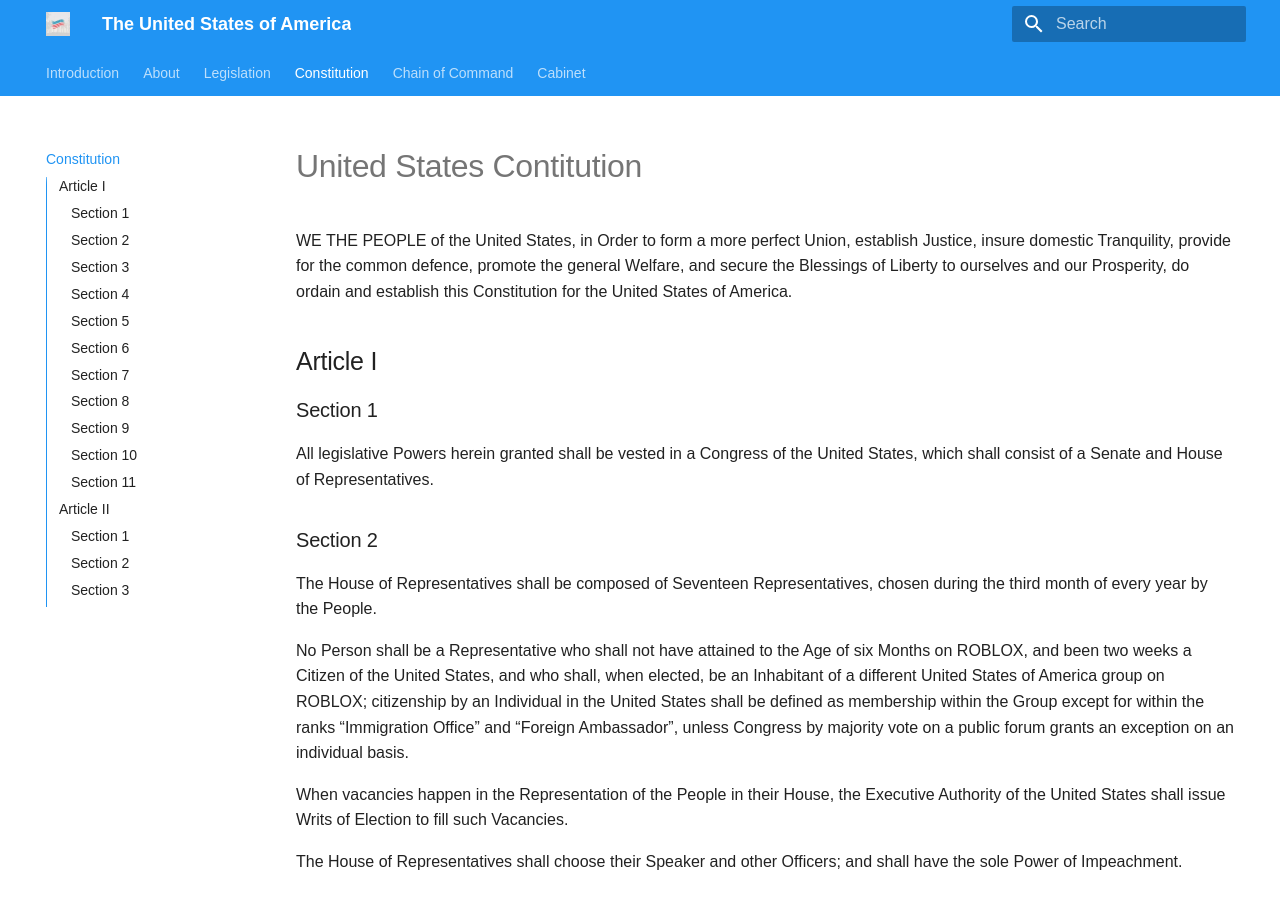
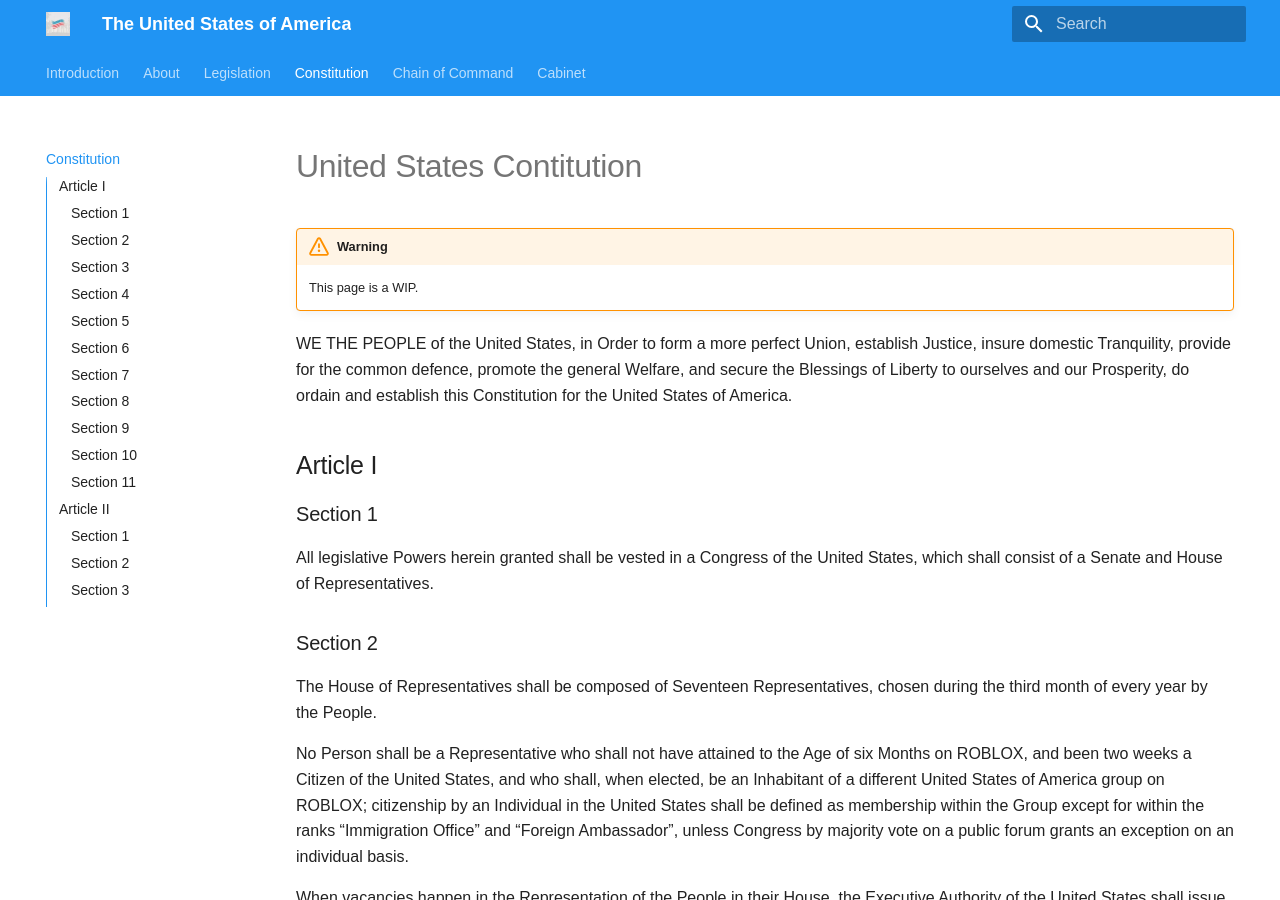
Before and after one commit to United-States-of-America-RBLX/usa, an MkDocs documentation site: the page built from docs/constitution.md, in a window 1280 px wide and 900 px high. Built offline with MkDocs 1.6.1 and Material for MkDocs 9.7.7, drawn with Linux system fonts in a browser that asks for light colours; some web fonts are replaced; some of the changed text lies outside the part shown.

Commit message:
Version 1.3.1

```diff
--- a/docs/constitution.md
+++ b/docs/constitution.md
@@ -1,4 +1,7 @@
 # United States Contitution
+
+!!! warning
+	This page is a WIP.
 
 WE THE PEOPLE of the United States, in Order to form a more perfect Union, establish Justice,
 insure domestic Tranquility, provide for the common defence,
```
Also changed, not shown: other parts of docs/constitution.md (+0 -4 lines).
